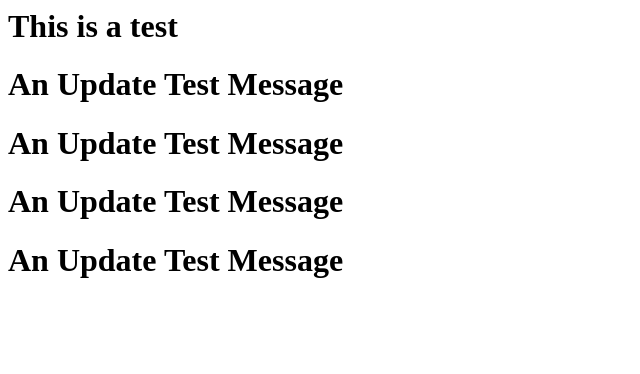
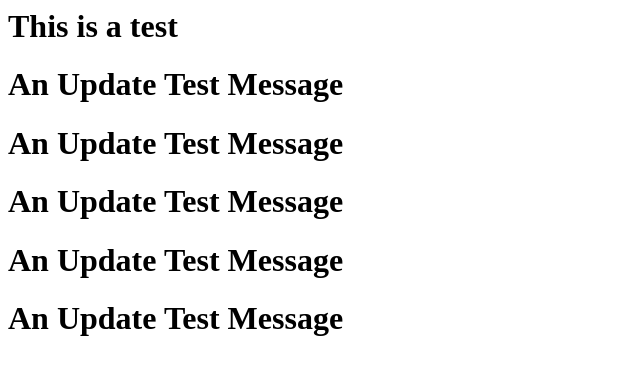
Before and after one commit to CodeBrewArmy/CodeBrewArmy.github.io, a plain HTML site: page index.html in a window 1280 px wide. Shown: the whole page, without its empty margins (0-640 px from the left). Drawn offline with Linux system fonts and the light colour scheme.

Commit message:
Updated Blog

```diff
--- a/index.html
+++ b/index.html
@@ -1,2 +1,2 @@
 <h1>This is a test</h1>
-<h1>An Update Test Message</h1><h1>An Update Test Message</h1><h1>An Update Test Message</h1><h1>An Update Test Message</h1>
+<h1>An Update Test Message</h1><h1>An Update Test Message</h1><h1>An Update Test Message</h1><h1>An Update Test Message</h1><h1>An Update Test Message</h1>
```
